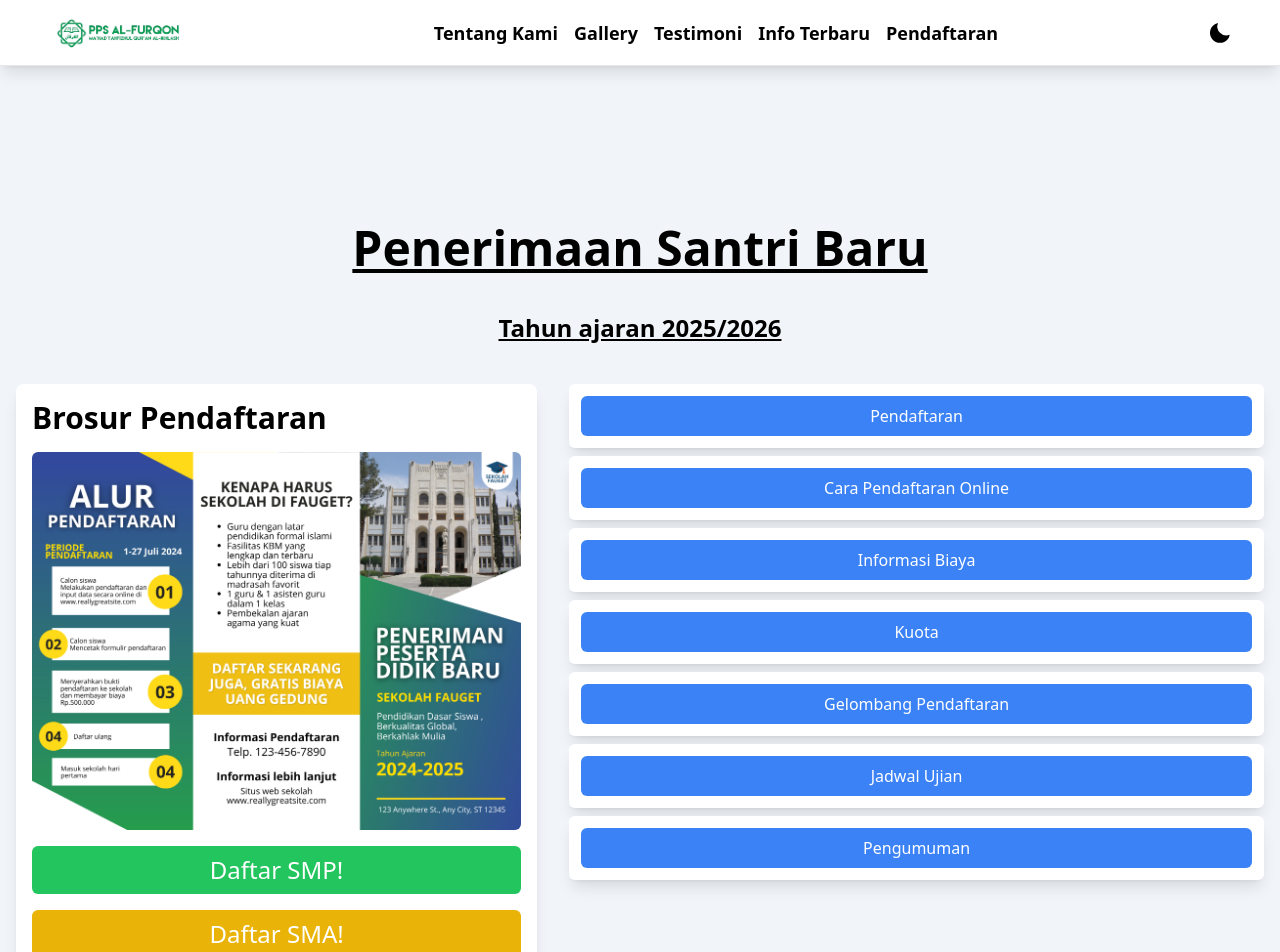
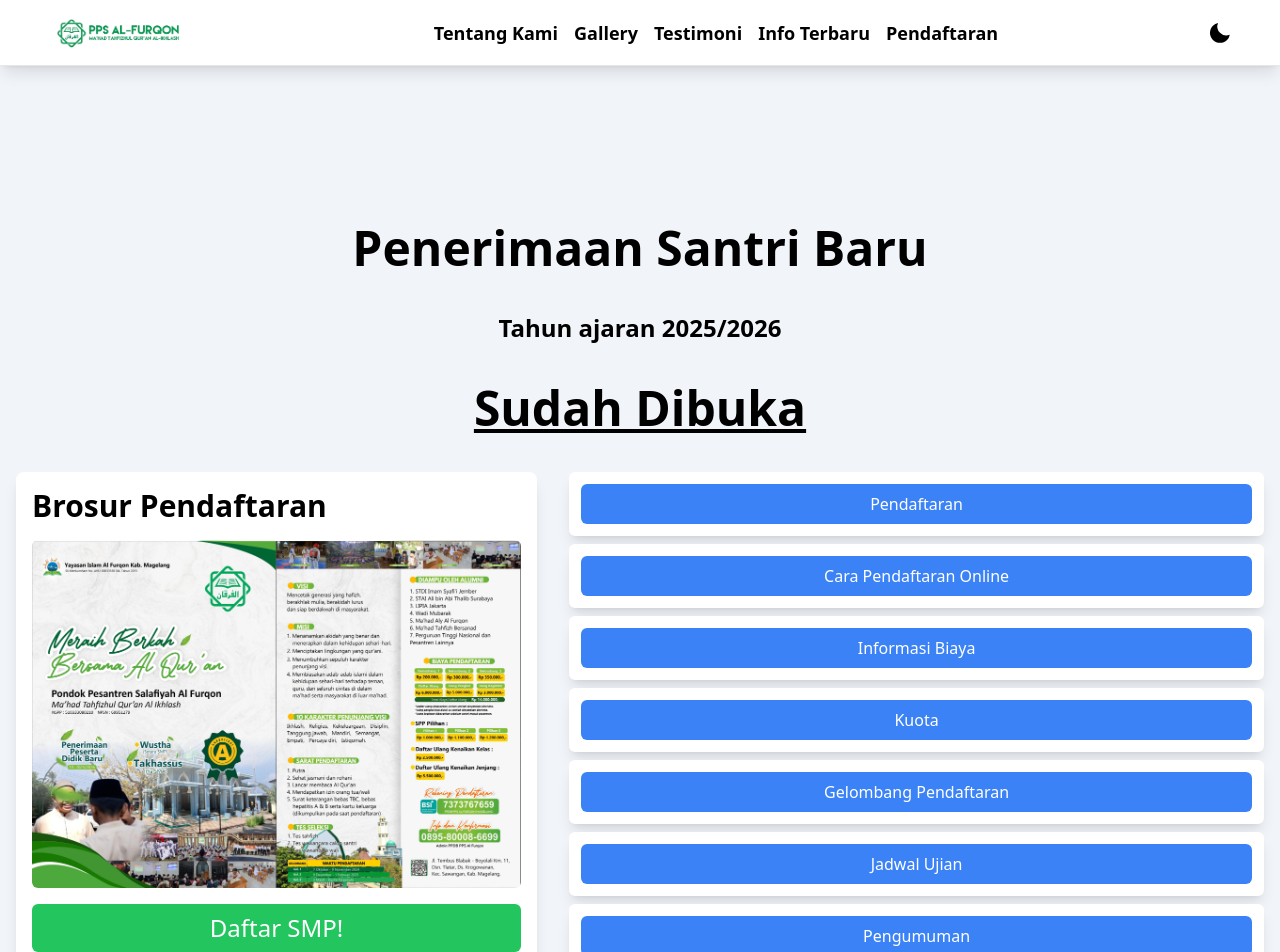
Before and after one commit to anwarchoirawr/pendaftaran-pps, a React (Vite) app: page /pendaftaran in a window 1280 px wide. Shown: the top 952 px of the page. Built offline with nearby package versions, Linux system fonts and the light colour scheme.

Commit message:
merubah brosur

```diff
--- a/src/components/InfoTerbaru/InfoTerbaru.jsx
+++ b/src/components/InfoTerbaru/InfoTerbaru.jsx
@@ -6,7 +6,7 @@
 import "swiper/css/pagination";
 import { Navigation, Pagination } from "swiper/modules";
 
-import infoImage1 from "/src/assets/brosur.png";
+import infoImage1 from "/src/assets/brosurpps.jpg";
 import infoImage2 from "/src/assets/BBM.jpg";
 import infoImage3 from "/src/assets/assestment nasional.jpg";
 import infoImage4 from "/src/assets/ACL.jpg";
--- a/src/components/Pendaftaran/ImageModal.jsx
+++ b/src/components/Pendaftaran/ImageModal.jsx
@@ -1,3 +1,4 @@
+// ImageModal.jsx
 import React, { useState } from "react";
 
 const ImageModal = ({ isOpen, imageSrc, onClose }) => {
@@ -6,33 +7,31 @@
   if (!isOpen) return null;
 
   const handleZoomToggle = (e) => {
-    e.stopPropagation(); // Menghindari klik pada gambar menutup modal
+    e.stopPropagation(); // Menghindari modal tertutup saat gambar diklik
     setIsZoomed(!isZoomed);
   };
 
   return (
     <div
       className="fixed inset-0 flex items-center justify-center z-50 bg-black bg-opacity-75"
-      onClick={onClose}
+      onClick={onClose} // Modal akan ditutup jika bagian luar gambar diklik
     >
       <div
-        className="relative p-4 bg-white rounded-md dark:bg-slate-800"
-        style={{
-          maxWidth: "90vw",
-          maxHeight: "90vh",
-        }}
+        className="relative"
+        onClick={(e) => e.stopPropagation()} // Cegah modal tertutup saat area dalam modal diklik
       >
         <img
           src={imageSrc}
           alt="Brosur"
-          className={`rounded-md object-contain cursor-pointer transition-transform duration-300 ease-in-out ${
-            isZoomed ? "scale-150" : "scale-100"
-          }`}
+          onClick={handleZoomToggle}
+          className={`cursor-pointer transition-transform duration-300 ease-in-out ${isZoomed ? "scale-150" : "scale-100"}`}
           style={{
-            maxWidth: "100%",
-            maxHeight: "80vh",
+            width: isZoomed ? "auto" : "90vw", // Lebar sesuai zoom
+            height: isZoomed ? "auto" : "80vh", // Tinggi sesuai zoom
+            maxWidth: "100%", // Tidak melebihi viewport
+            maxHeight: "100%", // Tidak melebihi viewport
+            objectFit: "contain", // Agar gambar tetap proporsional
           }}
-          onClick={handleZoomToggle}
         />
         <button
           onClick={onClose}
--- a/src/components/Pendaftaran/Pendaftaran.jsx
+++ b/src/components/Pendaftaran/Pendaftaran.jsx
@@ -1,8 +1,7 @@
 // Pendaftaran.jsx
 import React, { useState } from "react";
 import { Link } from "react-router-dom";
-import brosurImage1 from "/src/assets/brosur.png";
-import brosurImage2 from "/src/assets/hero-pondok2.jpg";
+import brosurImage1 from "/src/assets/brosurpps.jpg";
 import ImageModal from "./ImageModal";
 import { PlayIcon } from '@heroicons/react/24/solid';
 
@@ -27,34 +26,29 @@
   return (
     <main className="bg-slate-100 dark:bg-slate-900 dark:text-white py-12 pt-40 mt-16 md:mb-50">
       {/* Judul Utama */}
-      <h3 className="text-center text-5xl font-bold mb-10 underline">Penerimaan Santri Baru</h3>
-      <p className="text-center text-2xl font-bold mb-10 underline">Tahun ajaran 2025/2026</p>
+      <h3 className="text-center text-5xl font-bold mb-10 ">Penerimaan Santri Baru</h3>
+      <p className="text-center text-2xl font-bold mb-10 ">Tahun ajaran 2025/2026</p>
+      <h1 className="text-center text-5xl font-bold mb-10 underline">Sudah Dibuka</h1>
 
       <section className="container mx-auto px-4 flex flex-col md:flex-row gap-8">
         {/* Container Brosur Pendaftaran */}
         <div className="w-full md:w-1/2 lg:w-1/2 shadow-lg rounded-lg overflow-hidden bg-white dark:bg-slate-800 mb-8 md:mb-0">
           <div className="p-4">
             <h2 className="text-3xl font-bold mb-4">Brosur Pendaftaran</h2>
-            {/* Container untuk scroll horizontal */}
-            <div className="flex gap-4 overflow-x-auto mb-4">
+            {/* Gambar brosur */}
+            <div className="mb-4">
               <img
                 src={brosurImage1}
-                alt="Brosur 1"
-                className="w-full h-auto object-cover rounded-md flex-shrink-0 cursor-pointer"
+                alt="Brosur Pendaftaran"
+                className="w-full h-auto object-cover rounded-md cursor-pointer"
                 onClick={() => openModal(brosurImage1)}
-              />
-              <img
-                src={brosurImage2}
-                alt="Brosur 2"
-                className="w-full h-auto object-cover rounded-md flex-shrink-0 cursor-pointer"
-                onClick={() => openModal(brosurImage2)}
               />
             </div>
             {/* Tombol Daftar SMP */}
             <a
               href="https://bit.ly/4gzC6a1"
-              target="_blank" // Membuka tautan di tab baru
-              rel="noopener noreferrer" // Keamanan tambahan saat membuka tautan
+              target="_blank"
+              rel="noopener noreferrer"
               className="block mt-4 bg-green-500 text-white px-6 py-2 rounded-md text-center text-2xl"
             >
               Daftar SMP!
@@ -179,7 +173,7 @@
               </button>
               {activeIndex === 6 && (
                 <div className="bg-gray-200 dark:bg-slate-700 text-slate-600 dark:text-slate-400 p-2 rounded-md mt-2 max-h-32 overflow-y-auto">
-                  <p>Pengumuman hasil ujian akan diumumkan di website dan melalui email.</p>
+                  <p>Pengumuman hasil ujian akan diinformasikan melalui website dan email yang terdaftar.</p>
                 </div>
               )}
             </div>
@@ -187,10 +181,9 @@
         </div>
       </section>
 
-      {/* Modal untuk gambar brosur */}
-      {isModalOpen && (
-        <ImageModal imageSrc={modalImage} onClose={closeModal} />
-      )}
+      {/* Modal Image */}
+      <ImageModal isOpen={isModalOpen} imageSrc={modalImage} onClose={closeModal} />
+
     </main>
   );
 };
```
Also changed, not shown: src/assets/brosur.png (deleted), src/assets/brosurpps.jpg (added).
